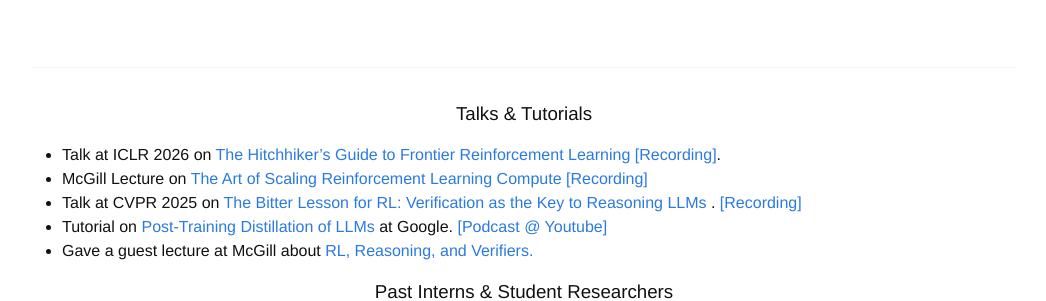
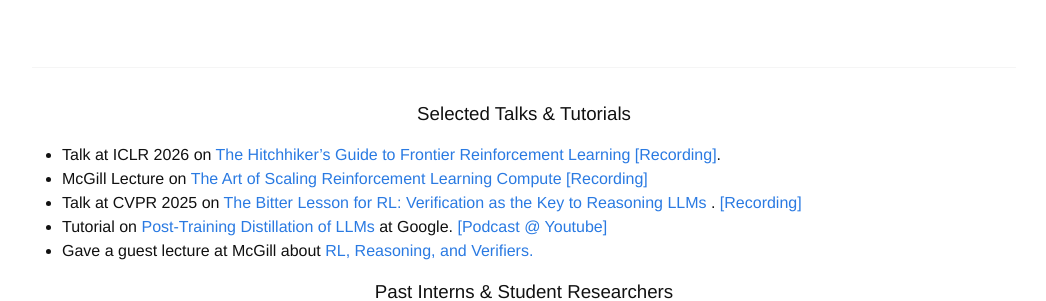
Before and after one commit to agarwl/agarwl.github.io, a Jekyll site: the page built from index.html, in a window 1280 px wide. Shown: the part 573-874 px from the top of the page, without its empty margins (116-1162 px from the left). Built offline with Jekyll 4.4.1, drawn with Linux system fonts in a browser that asks for light colours; nearby versions of some CDN libraries; some web fonts are replaced; a style sheet for code colours, icons or effects is not loaded.

Commit message:
Update section title and add selected talks

```diff
--- a/index.html
+++ b/index.html
@@ -29,7 +29,7 @@ title: "Rishabh Agarwal"
 	<li> Morgane Moss (Co-supervised with Aaron Courville) </li>
 </ul> -->
 
-<h3> Talks & Tutorials </h3>
+<h3> Selected Talks & Tutorials </h3>
 <ul>
 	<li> Talk at ICLR 2026 on <a href="https://agarwl.github.io/images/research/iclr_spot_talk_v2.pdf"> The Hitchhiker’s Guide to Frontier Reinforcement Learning </a> <a href="https://youtu.be/GH4JCdAAUYg?si=x402PwhBpJ2SAJo0"> [Recording]</a>.
 	<li> McGill Lecture on <a href="https://drive.google.com/file/d/1kM25WYGKEkzE55DhN35Mqw_eO3ObEoi9/view">The Art of Scaling Reinforcement Learning Compute</a>  <a href="https://www.youtube.com/watch?v=RBZx-BKKdG8"> [Recording] </a> </li>
```
